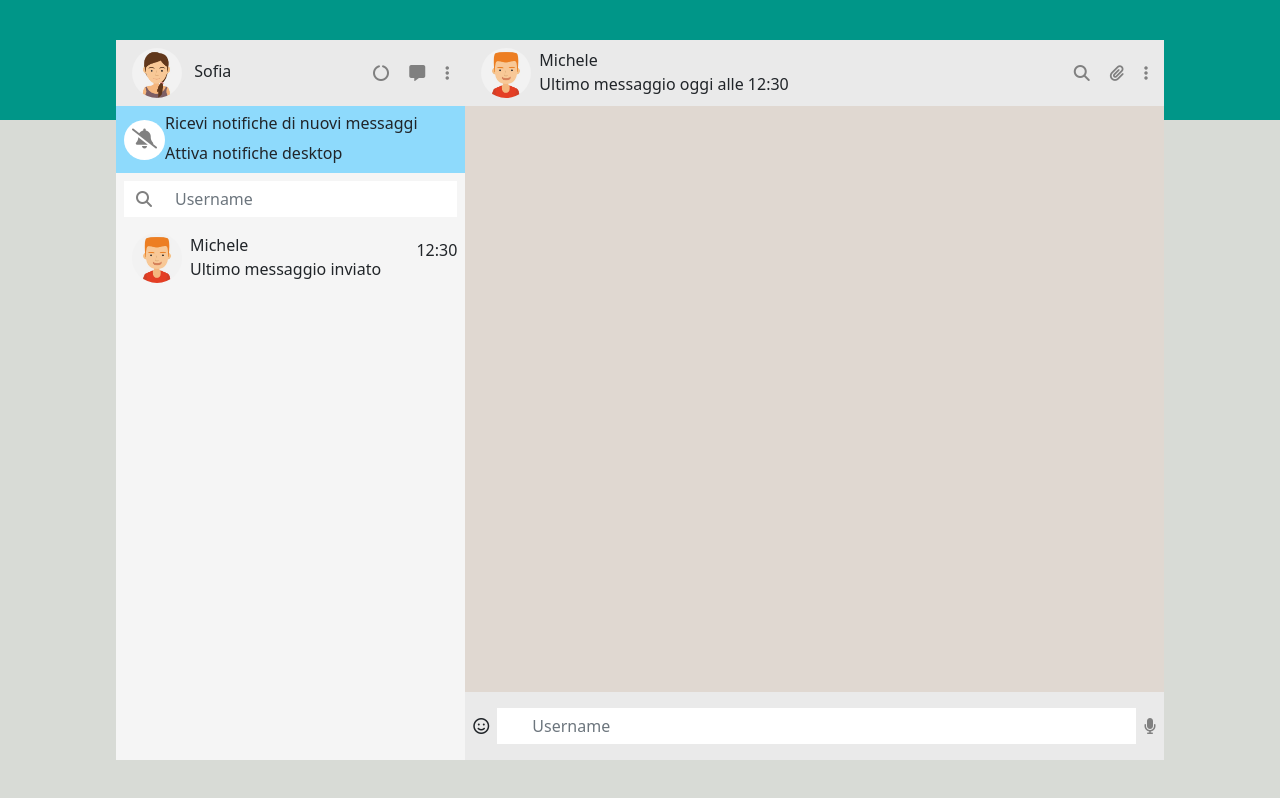
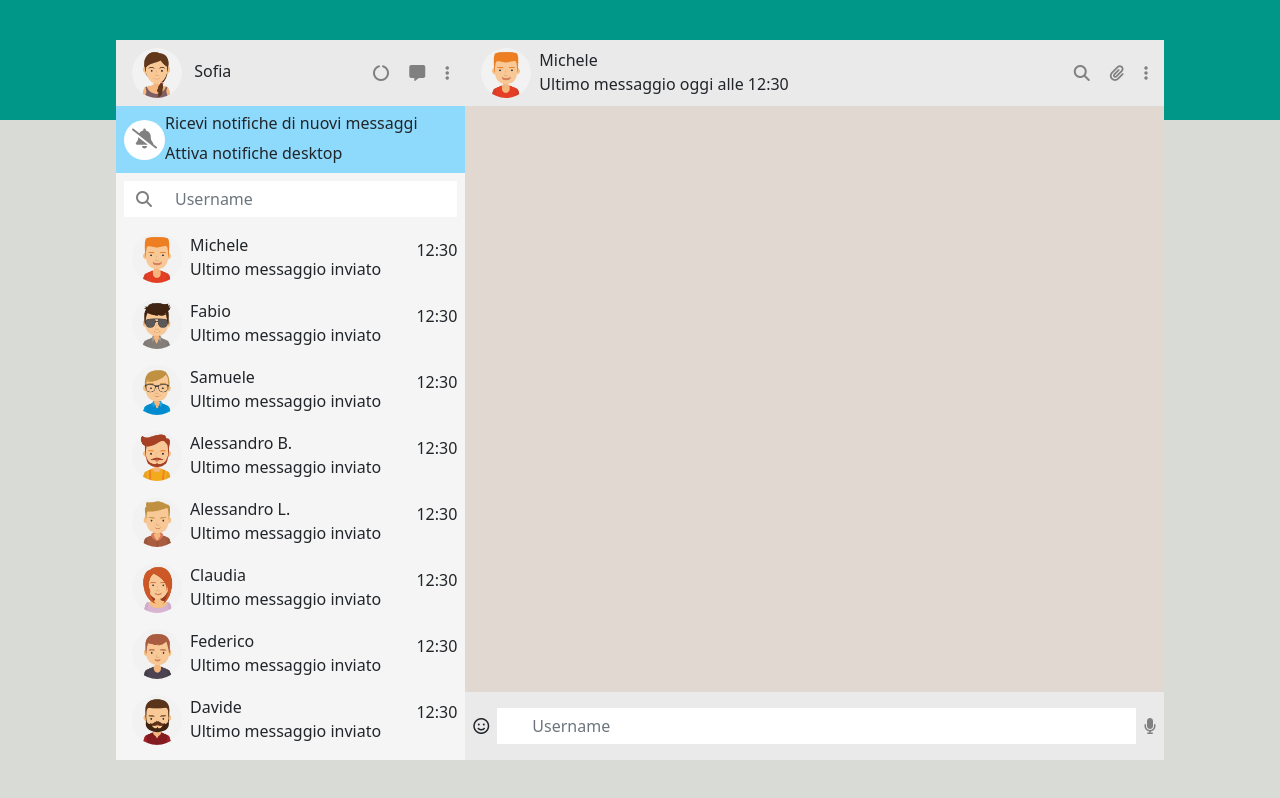
Before and after one commit to MattiaDG1995/vue-boolzapp, a plain HTML site: page index.html in a window 1280 px wide. Drawn offline with nearby package versions, Linux system fonts and the light colour scheme.

Commit message:
milestone1

```diff
--- a/index.html
+++ b/index.html
@@ -44,13 +44,13 @@
                         </div>
                     </div>
 
-                    <div class="cardusers d-flex justify-content-between align-items-center p-2">
+                    <div class="cardusers d-flex justify-content-between align-items-center p-2" v-for="( elem, index) in contacts" :key="index">
                         <div class="usersleft d-flex">
                             <div class="headleft">
-                                <img class="imglogo mx-2" src="./assets/img/avatar_1.jpg" alt="">
+                                <img class="imglogo mx-2" :src="contacts[index].avatar" alt="">
                             </div>
                             <div>
-                                <span>Michele</span>
+                                <span>{{contacts[index].name}}</span>
                                 <span class="name">Ultimo messaggio inviato</span>
                             </div>
                         </div>
--- a/main.js
+++ b/main.js
@@ -4,7 +4,7 @@ var app = new Vue({
     contacts: [
         {
         name: 'Michele',
-        avatar: '_1',
+        avatar: './assets/img/avatar_1.jpg',
         visible: true,
         messages: [
         {
@@ -26,7 +26,7 @@ var app = new Vue({
         },
         {
         name: 'Fabio',
-        avatar: '_2',
+        avatar: './assets/img/avatar_2.jpg',
         visible: true,
         messages: [
         {
@@ -48,7 +48,7 @@ var app = new Vue({
         },
         {
         name: 'Samuele',
-        avatar: '_3',
+        avatar: './assets/img/avatar_3.jpg',
         visible: true,
         messages: [
         {
@@ -70,7 +70,7 @@ var app = new Vue({
         },
         {
         name: 'Alessandro B.',
-        avatar: '_4',
+        avatar: './assets/img/avatar_4.jpg',
         visible: true,
         messages: [
         {
@@ -87,7 +87,7 @@ var app = new Vue({
         },
         {
         name: 'Alessandro L.',
-        avatar: '_5',
+        avatar: './assets/img/avatar_5.jpg',
         visible: true,
         messages: [
         {
@@ -104,7 +104,7 @@ var app = new Vue({
         },
         {
         name: 'Claudia',
-        avatar: '_6',
+        avatar: './assets/img/avatar_6.jpg',
         visible: true,
         messages: [
         {
@@ -126,7 +126,7 @@ var app = new Vue({
         },
         {
         name: 'Federico',
-        avatar: '_7',
+        avatar: './assets/img/avatar_7.jpg',
         visible: true,
         messages: [
         {
@@ -143,7 +143,7 @@ var app = new Vue({
         },
         {
         name: 'Davide',
-        avatar: '_8',
+        avatar: './assets/img/avatar_8.jpg',
         visible: true,
         messages: [
         {
```
